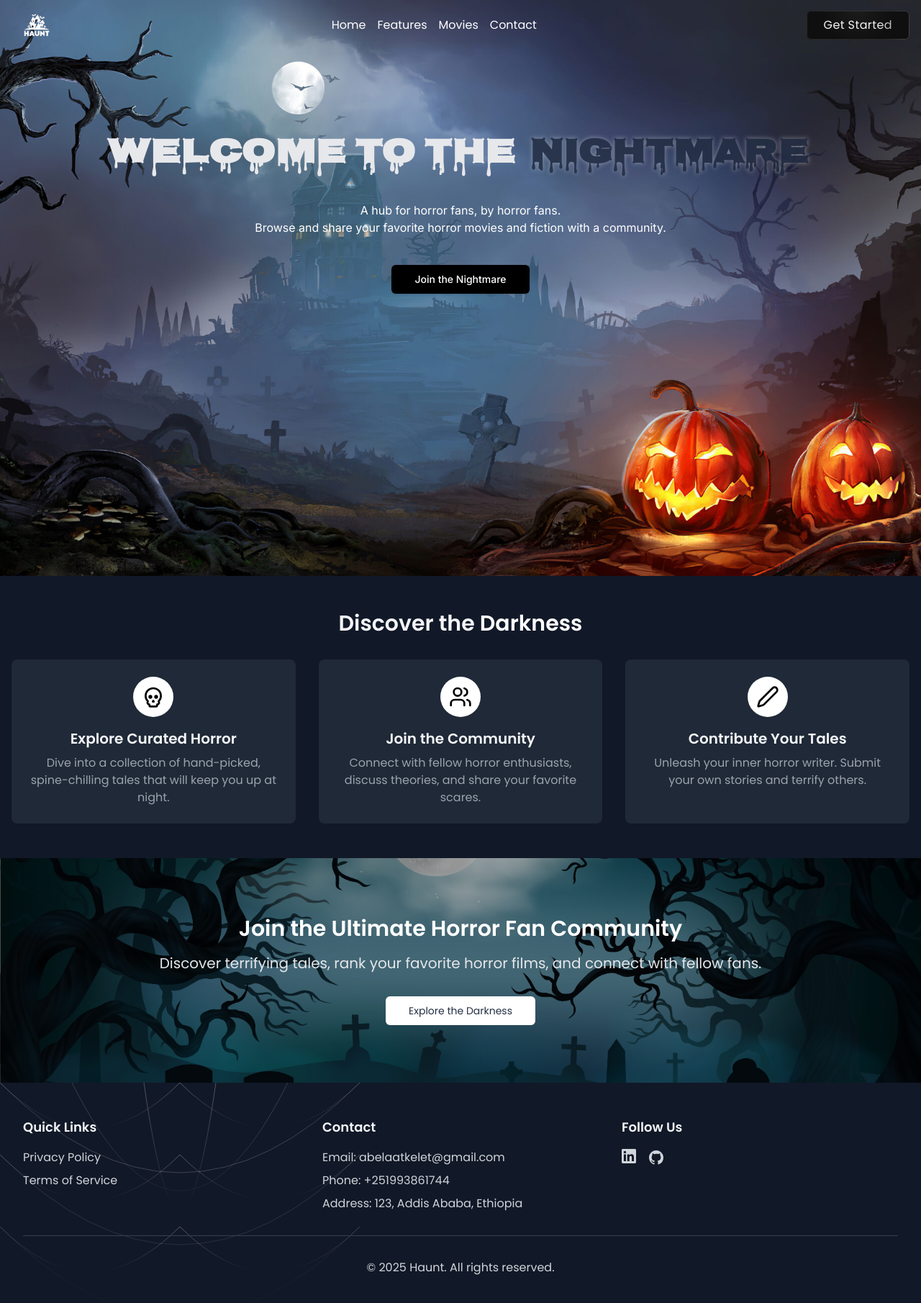
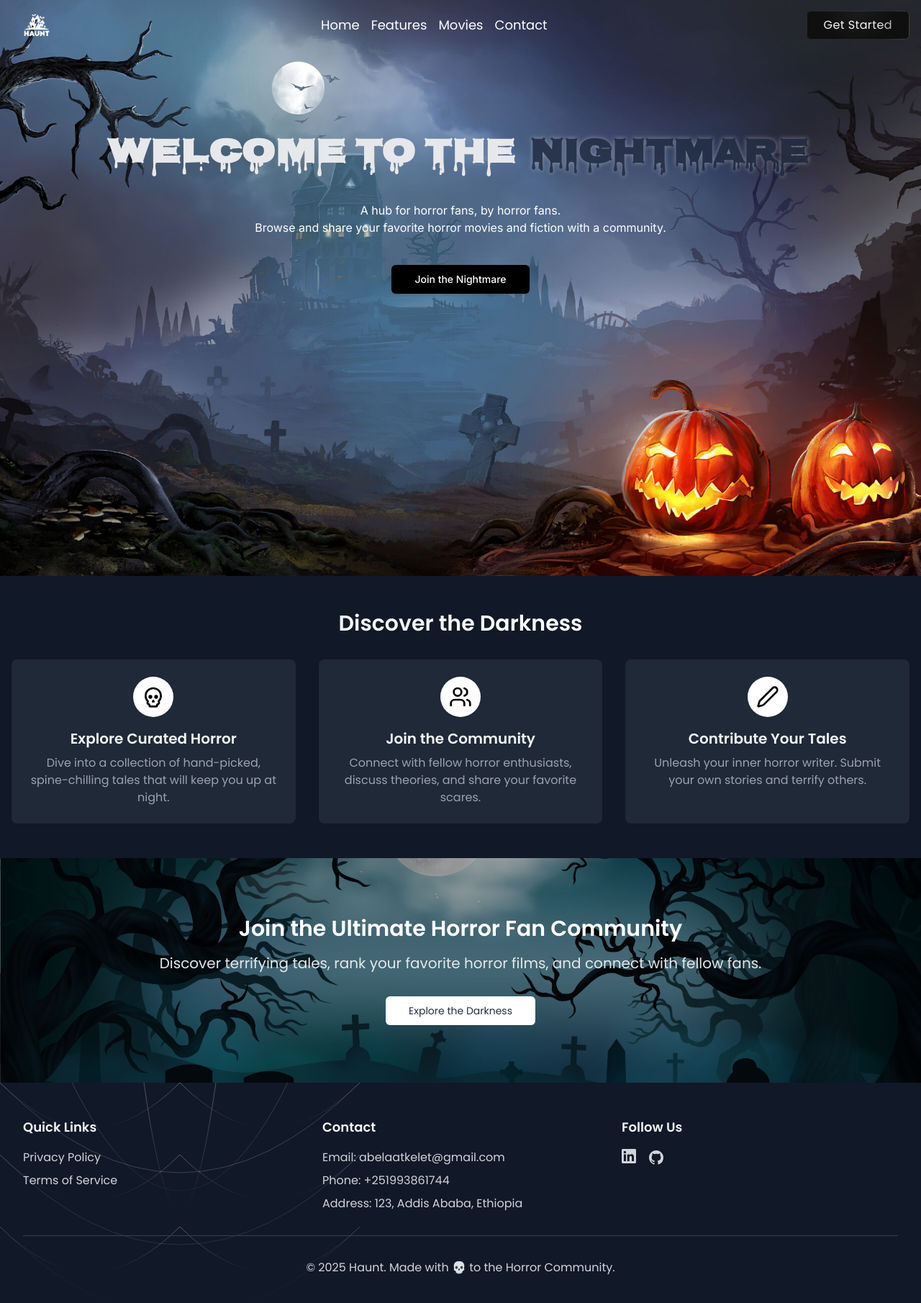
Before and after one commit to abelxo19/horror-fan-site, a Next.js app: page / in a window 1280 px wide. Shown: the top 1810 px of the page at 72% size. Built offline with nearby package versions, Linux system fonts and the light colour scheme.

Commit message:
fix-styles

```diff
--- a/components/footer.tsx
+++ b/components/footer.tsx
@@ -84,7 +84,7 @@ export default function Footer() {
           </div>
         </div>
         <div className="mt-8 border-t border-gray-700 pt-8 text-center">
-          <p>&copy; 2025 Haunt. All rights reserved.</p>
+          <p>&copy; 2025 Haunt. Made with 💀 to the Horror Community.</p>
         </div>
       </div>
     </footer>
--- a/components/header.tsx
+++ b/components/header.tsx
@@ -33,7 +33,7 @@ const Header = () => {
           <Link href="/">
             <Image src={Logo} alt="Logo-Image" width={70} height={70} />
           </Link>
-          <nav className="hidden md:flex space-x-4">
+          <nav className="hidden md:flex space-x-4 text-lg font-medium">
             <Link href="/" className="text-white hover:text-black">
               Home
             </Link>
```
